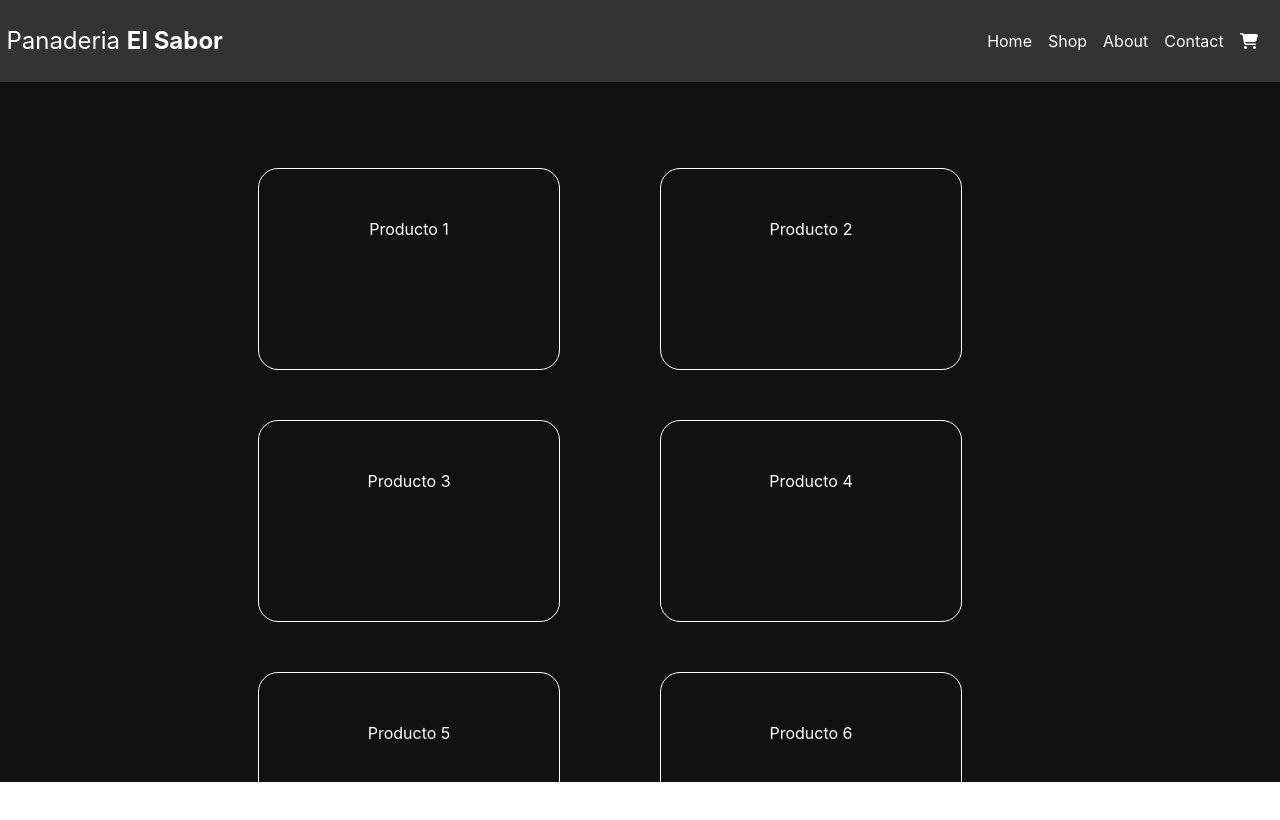
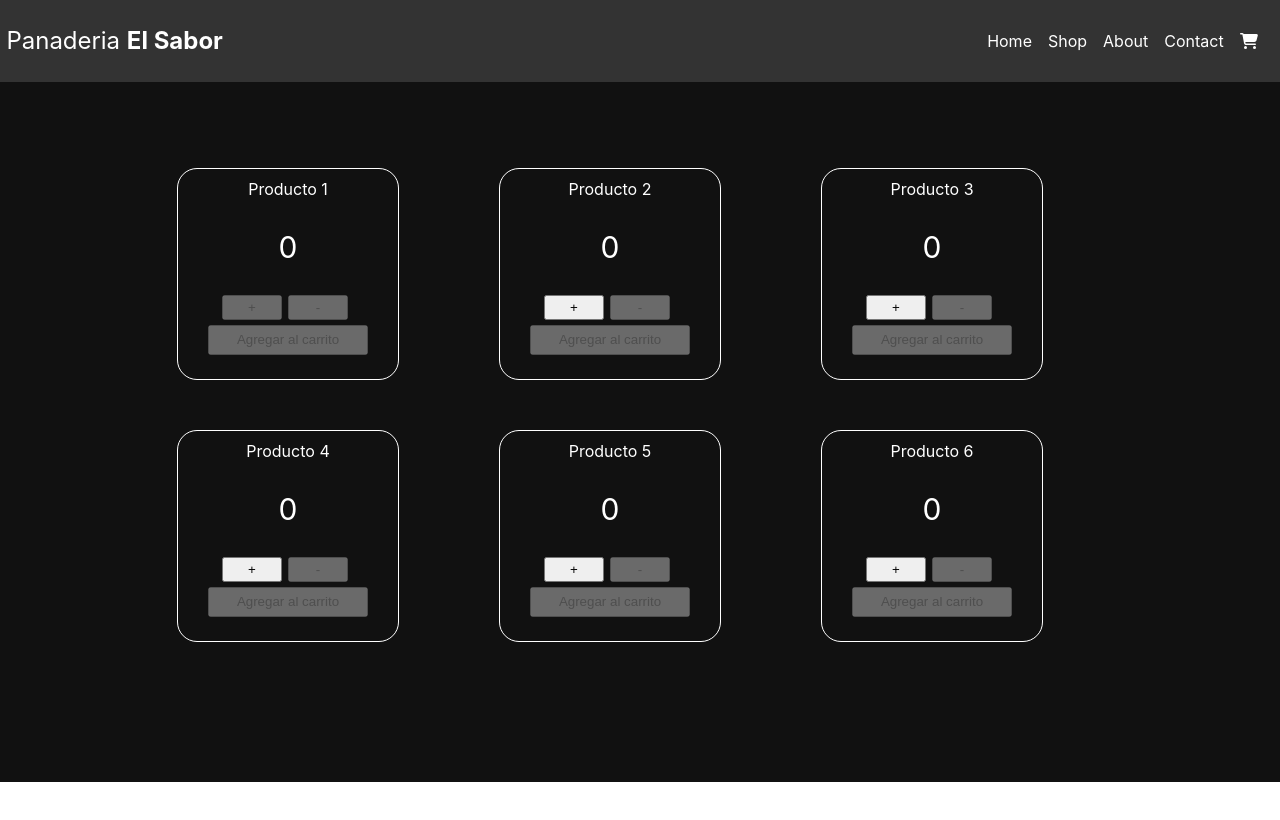
Before and after one commit to Rfraga26031999/React, a React (Create React App) app: page / in a window 1280 px wide. Shown: the top 820 px of the page. Built offline with nearby package versions, Linux system fonts and the light colour scheme.

Commit message:
Contador con boton

```diff
--- /dev/null
+++ b/src/components/ItemCount.js
@@ -0,0 +1,50 @@
+import { useState } from "react";
+import styled from "styled-components";
+
+function ItemCount({ stock, initial }) {
+  const [num, setNum] = useState(initial);
+
+  const suma = () => {
+    if(stock > 0) {
+      setNum(num + 1);
+    };
+  };
+
+  const resta = () => {
+    if(num > 0) {
+      setNum(num - 1);
+    };
+  };
+
+  const reinicia = () => {
+    setNum(0);
+  };
+
+  return (
+    <>
+      <Contenedor>{num}</Contenedor>
+      <Boton onClick={suma} disabled={num >= stock}>+</Boton>
+      <Boton onClick={resta} disabled={num === 0}>-</Boton>
+      <Agregar onClick={reinicia} disabled={num === 0}>Agregar al carrito</Agregar>
+    </>
+  );
+};
+
+export default ItemCount;
+
+const Boton = styled.button`
+  height: 25px;
+  width: 60px;
+  margin-right: 6px;
+`
+
+const Contenedor = styled.p`
+  color: white;
+  font-size: 30px;
+`
+
+const Agregar = styled.button`
+  width: 80%;
+  height: 30px;
+  margin-top: 5px;
+`
--- a/src/components/ItemListContainer.js
+++ b/src/components/ItemListContainer.js
@@ -1,4 +1,5 @@
 import styled from 'styled-components';
+import ItemCount from './ItemCount';
 
 function ItemListContainer() {
   return(
@@ -6,21 +7,27 @@ function ItemListContainer() {
       <ul>
         <Producto>
           <a href='#h'>Producto 1</a>
+          <ItemCount stock={0} initial={0}/>
         </Producto>
         <Producto>
           <a href='#h'>Producto 2</a>
+          <ItemCount stock={9} initial={0}/>
         </Producto>
         <Producto>
           <a href='#h'>Producto 3</a>
+          <ItemCount stock={12} initial={0}/>
         </Producto>
         <Producto>
           <a href='#h'>Producto 4</a>
+          <ItemCount stock={15} initial={0}/>
         </Producto>
         <Producto>
           <a href='#h'>Producto 5</a>
+          <ItemCount stock={7} initial={0}/>
         </Producto>
         <Producto>
           <a href='#h'>Producto 6</a>
+          <ItemCount stock={5} initial={0}/>
         </Producto>
       </ul>
     </Container>
@@ -32,8 +39,8 @@ export default ItemListContainer;
 const Producto = styled.li`
   list-style: none;
   display: inline-block;
-  padding: 50px;
-  height: 100px;
+  padding: 10px 10px 50px 10px;
+  height: 150px;
   width: 200px;
   border: 1px solid white;
   margin-right: 100px;
```
